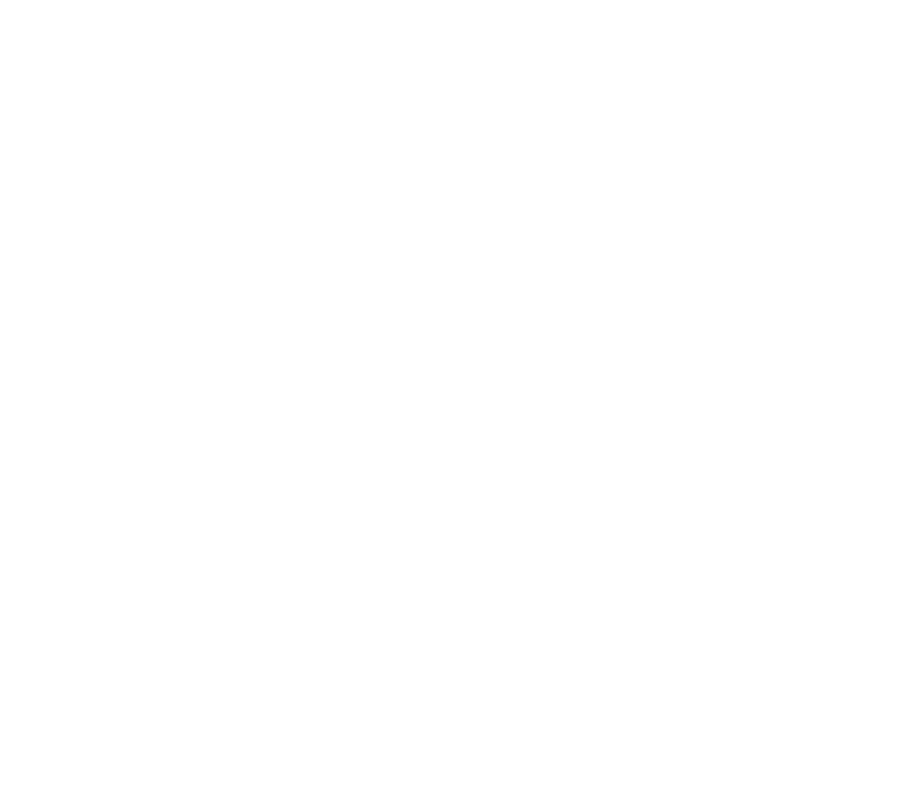
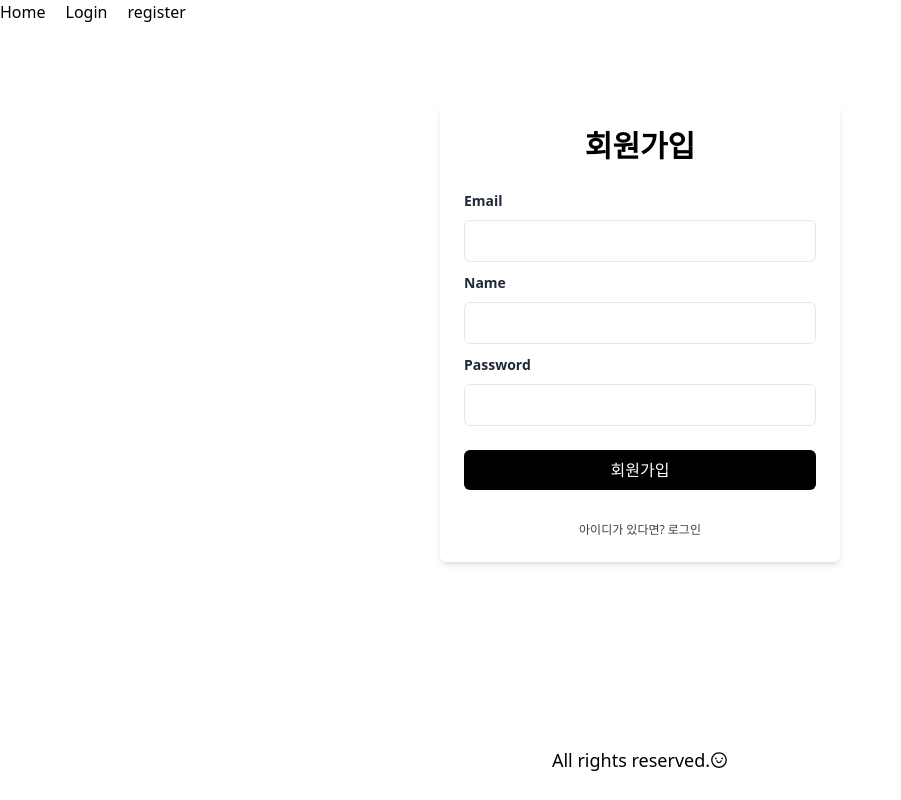
Before and after one commit to msm0748/vite-react, a React (Vite) app in the folder frontend/: page /register in a window 1280 px wide. Before the commit this address had no page. Shown: the whole page, without its empty margins (0-901 px from the left). Built offline with nearby package versions, Linux system fonts and the light colour scheme.

Commit message:
feat: Add register page

```diff
--- a/frontend/src/App.jsx
+++ b/frontend/src/App.jsx
@@ -2,13 +2,15 @@
 import Layout from './layout';
 import MainPage from './pages/MainPage';
 import LoginPage from './pages/LoginPage';
+import RegisterPage from './pages/RegisterPage';
 
 function App() {
   return (
     <Routes>
       <Route path="/" element={<Layout />}>
         <Route index element={<MainPage />} />
-        <Route path="login" element={<LoginPage />} />
+        <Route path="/login" element={<LoginPage />} />
+        <Route path="/register" element={<RegisterPage />} />
       </Route>
     </Routes>
   );
--- a/frontend/src/layout/Header/index.jsx
+++ b/frontend/src/layout/Header/index.jsx
@@ -10,6 +10,9 @@
         <li>
           <Link to="login">Login</Link>
         </li>
+        <li>
+          <Link to="register">register</Link>
+        </li>
       </ul>
     </header>
   );
--- /dev/null
+++ b/frontend/src/pages/RegisterPage/index.jsx
@@ -0,0 +1,48 @@
+import { Link } from 'react-router-dom';
+
+function RegisterPage() {
+  return (
+    <section className="flex flex-col justify-center mt-20 max-w-[400px] m-auto">
+      <div className="p-6 bg-white rounded-md shadow-md">
+        <h1 className="text-3xl font-semibold text-center">회원가입</h1>
+        <form className="mt-6">
+          <div className="mb-2">
+            <label htmlFor="email" className="text-sm font-semibold text-gray-800">
+              Email
+            </label>
+            <input type="email" id="email" className="w-full px-4 py-2 mt-2 bg-white border rounded-md" />
+          </div>
+          <div className="mb-2">
+            <label htmlFor="name" className="text-sm font-semibold text-gray-800">
+              Name
+            </label>
+            <input type="text" id="name" className="w-full px-4 py-2 mt-2 bg-white border rounded-md" />
+          </div>
+          <div className="mb-2">
+            <label htmlFor="password" className="text-sm font-semibold text-gray-800">
+              Password
+            </label>
+            <input type="password" id="password" className="w-full px-4 py-2 mt-2 bg-white border rounded-md" />
+          </div>
+
+          <div className="mt-6">
+            <button
+              type="submit"
+              className="w-full bg-black text-white px-4 py-2 rounded-md hover:bg-gray-700 duration-200"
+            >
+              회원가입
+            </button>
+          </div>
+
+          <p className="mt-8 text-xs font-light text-center text-gray-700">
+            아이디가 있다면?{' '}
+            <Link to="/login" className="font-medium hover:underline">
+              로그인
+            </Link>
+          </p>
+        </form>
+      </div>
+    </section>
+  );
+}
+export default RegisterPage;
```
